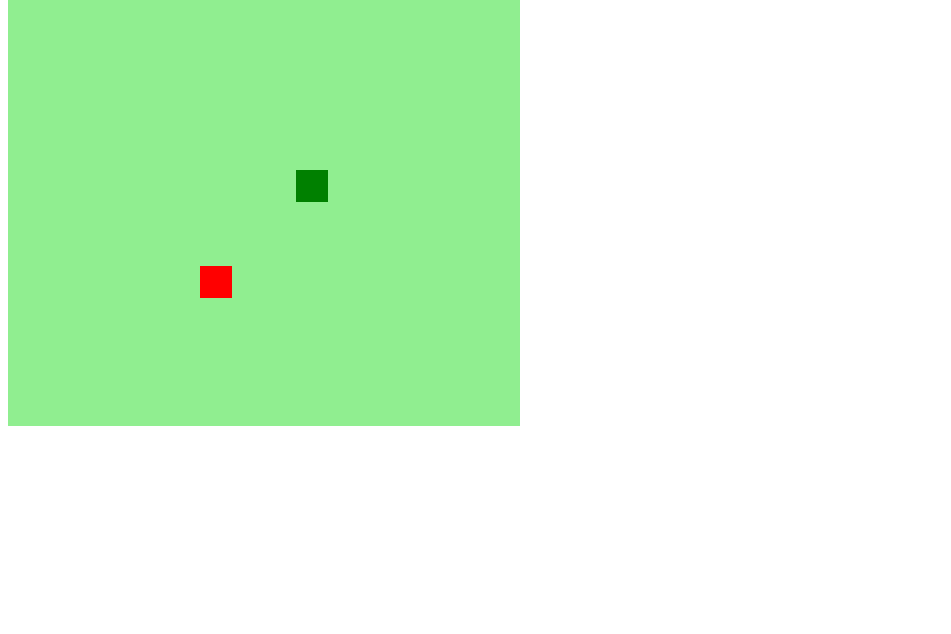
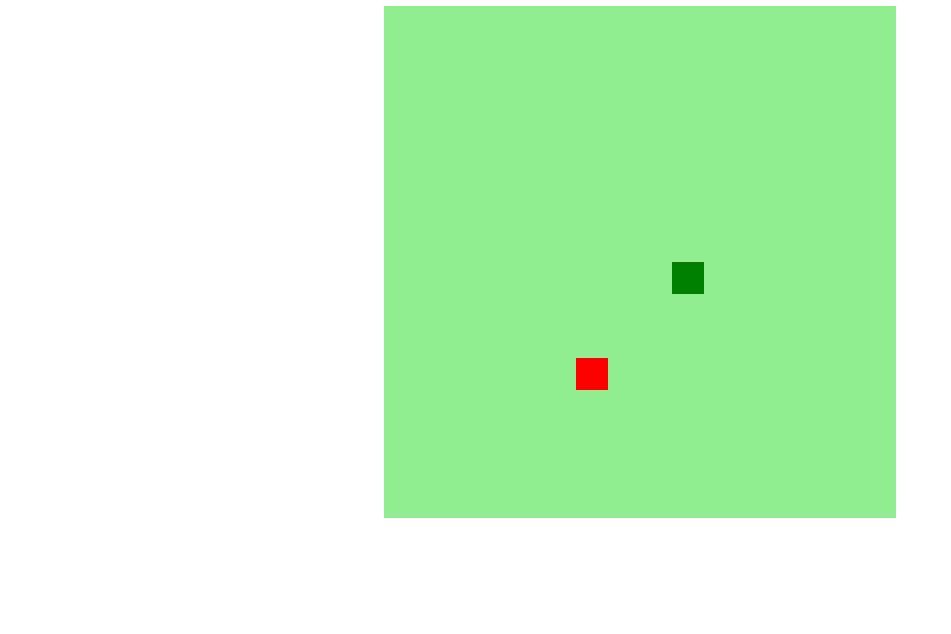
Before and after one commit to kvmoraes/Jogo-da-Cobrinha, a plain HTML site: page index.html in a window 1280 px wide. Shown: the part 166-800 px from the top of the page, without its empty margins (0-951 px from the left). Drawn offline with Linux system fonts and the light colour scheme.

Commit message:
Estilização

```diff
--- a/style.css
+++ b/style.css
@@ -1,3 +1,9 @@
 body {
-
+    height: 95vh;
+    width: 95;
+    display: flex;
+    flex-direction: column;
+    justify-content: center;
+    align-items: center;
+    color: rgb(44, 139, 44)
 }
```
